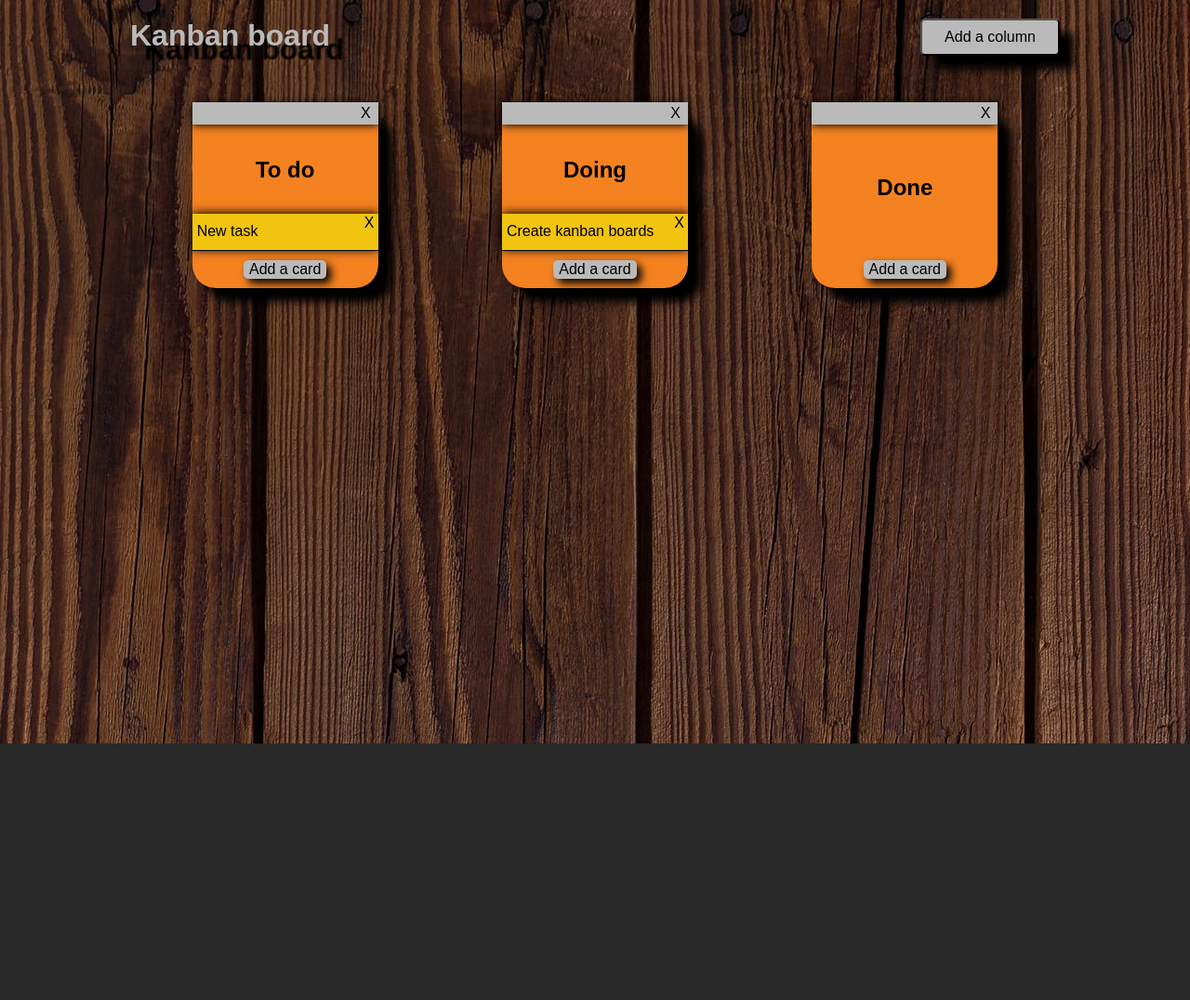
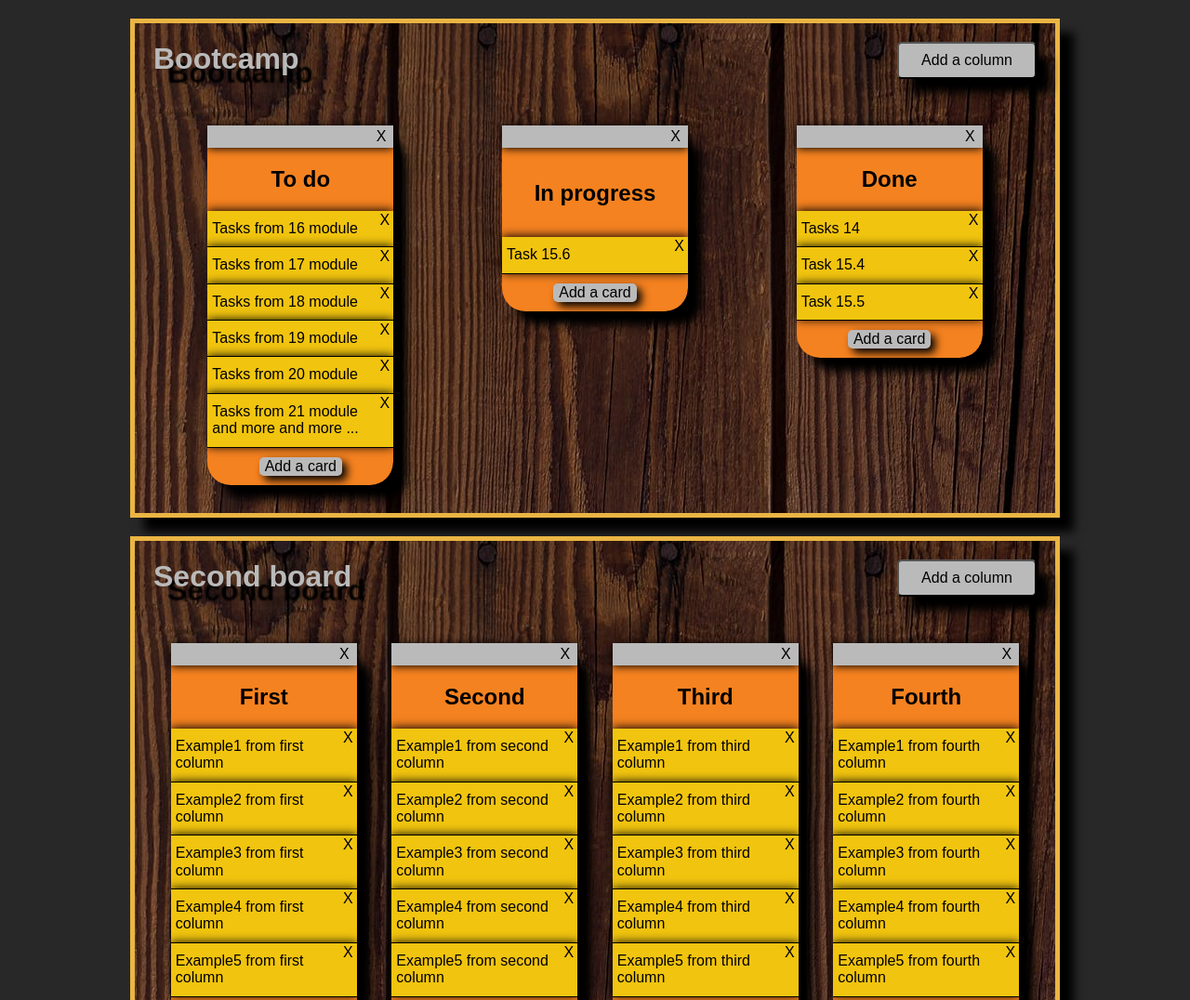
Before and after one commit to RafalPijet/little-kanban, a website: page index.html in a window 1280 px wide. Shown: the top 1076 px of the page at 93% size. Before the commit the page ends 800 px from the top, so only its background shows below. Drawn offline with Linux system fonts and the light colour scheme.

Commit message:
Adding recommendation from task 15.6

```diff
--- a/index.html
+++ b/index.html
@@ -11,13 +11,20 @@
 </head>
 <body>
     <div class="container">
-        <div id="board" class="board row">
-            <h1 class="col-9">Kanban board</h1>
+        <div class="insert"></div>
+        <div class="row flex-center">
+            <button class="add-board">Add a board</button>
+        </div>
+    </div>
+    <script id="board-template" type="x-tmpl-mustache">
+       <div class="board row">
+            <h1 class="col-9">{{name}}</h1>
             <div class="col-3 row flex-end">
                 <button class="create-column">Add a column</button>
             </div>
-            <div class="column-container col-12 row flex-around"></div>
+            <div id={{id}} class="column-container col-12 row flex-around"></div>
         </div>
+    </script>
     <script id="column-template" type="x-tmpl-mustache">
         <div class="column row flex-content-between">
              <div class="row col-12 flex-end">
@@ -30,7 +37,6 @@
              </div class="row">
         </div>
     </script>
-    </div>
     <script id="card-template" type="x-tmpl-mustache">
         <div class="card row flex-between">
             <p class="col-11 row card-description">{{description}}</p>
--- a/js/script.js
+++ b/js/script.js
@@ -2,48 +2,80 @@
 (function () {
     document.addEventListener("DOMContentLoaded", function () {
 
-    })
-
         function randomString() {
             var chars = "0123456789abcdefghiklmnopqrstuvwxyzABCDEFGHIJKLMNOPQRSTUVWXTZ";
-        var str = "";
+            var string = "";
+
             for (var i = 0; i < 10; i++) {
-            str += chars[Math.floor(Math.random() * chars.length)];
+                string += chars[Math.floor(Math.random() * chars.length)];
             }
-        return str;
+            return string;
         }
 
         function generateTemplate(name, data, basicElement) {
             var template = document.getElementById(name).innerHTML;
-        var element = document.createElement(basicElement || "div");
+            var element = document.createElement(basicElement || 'div');
             Mustache.parse(template);
             element.innerHTML = Mustache.render(template, data);
             return element;
         }
 
+        function initSortable(id, group) {
+            var el = document.getElementById(id);
+            Sortable.create(el, {
+                group: group,
+                sort: true
+            });
+        }
+
+        function Board(name) {
+            var self = this;
+            this.name = name;
+            this.id = randomString();
+            this.element = generateTemplate("board-template", {name: this.name, id: this.id});
+
+            this.element.querySelector(".board").addEventListener("click", function (event) {
+
+                if (event.target.classList.contains("create-column")) {
+                    self.addColumn(new Column(prompt("Enter the column name")));
+                }
+            });
+        }
+
+        Board.prototype = {
+
+            addColumn: function (column) {
+                this.element.querySelector(".column-container").appendChild(column.element);
+                initSortable(column.id, "task");
+            }
+        };
+
         function Column(name) {
             var self = this;
+            this.name = name;
             this.id = randomString();
-        this.name = name;
             this.element = generateTemplate("column-template", {name: this.name, id: this.id});
-        this.element.querySelector(".column").addEventListener("click", function (evt) {
 
-            if (evt.target.classList.contains("btn-delete")) {
+            this.element.querySelector(".column").addEventListener("click", function (event) {
+
+                if (event.target.classList.contains("btn-delete")) {
                     self.removeColumn();
                 }
 
-            if (evt.target.classList.contains("add-card")) {
+                if (event.target.classList.contains("add-card")) {
                     self.addCard(new Card(prompt("Enter the name of the card")));
                 }
             });
         }
 
         Column.prototype = {
+
+            removeColumn: function () {
+                this.element.parentNode.removeChild(this.element);
+            },
+
             addCard: function (card) {
                 this.element.querySelector("ul").appendChild(card.element);
-        },
-        removeColumn: function () {
-            this.element.parentNode.removeChild(this.element);
             }
         };
 
@@ -53,55 +85,75 @@
             this.description = description;
             this.element = generateTemplate("card-template", {description: this.description}, "li");
 
-        this.element.querySelector(".card").addEventListener("click", function (evt) {
-            evt.stopPropagation();
+            this.element.querySelector(".card").addEventListener("click", function (event) {
+                event.stopPropagation();
 
-            if (evt.target.classList.contains("btn-delete")) {
+                if (event.target.classList.contains("btn-delete")) {
                     self.removeCard();
                 }
             });
         }
 
         Card.prototype = {
+
             removeCard: function () {
                 this.element.parentNode.removeChild(this.element);
             }
+        };
+
+        function showExample() {
+            var firstBoard = new Board("Bootcamp");
+            var secondBoard = new Board("Second board");
+            var toDoColumn = new Column("To do");
+            var inProgressColumn = new Column("In progress");
+            var doneColumn = new Column("Done");
+            var first = new Column("First");
+            var second = new Column("Second");
+            var third = new Column("Third");
+            var fourth = new Column("Fourth");
+            var fifth = new Column("Fifth");
+            var sixth = new Column("Sixth");
+
+            document.querySelector(".insert").appendChild(firstBoard.element);
+            document.querySelector(".insert").appendChild(secondBoard.element);
+            initSortable(firstBoard.id, "column");
+            initSortable(secondBoard.id, "column");
+            firstBoard.addColumn(toDoColumn);
+            firstBoard.addColumn(inProgressColumn);
+            firstBoard.addColumn(doneColumn);
+            secondBoard.addColumn(first);
+            secondBoard.addColumn(second);
+            secondBoard.addColumn(third);
+            secondBoard.addColumn(fourth);
+            secondBoard.addColumn(fifth);
+            secondBoard.addColumn(sixth);
+            doneColumn.addCard(new Card("Tasks 14"));
+            doneColumn.addCard(new Card("Task 15.4"));
+            doneColumn.addCard(new Card("Task 15.5"));
+            inProgressColumn.addCard(new Card("Task 15.6"));
+            toDoColumn.addCard(new Card("Tasks from 16 module"));
+            toDoColumn.addCard(new Card("Tasks from 17 module"));
+            toDoColumn.addCard(new Card("Tasks from 18 module"));
+            toDoColumn.addCard(new Card("Tasks from 19 module"));
+            toDoColumn.addCard(new Card("Tasks from 20 module"));
+            toDoColumn.addCard(new Card("Tasks from 21 module and more and more ..."));
+
+            for (var i = 1; i < 6; i++) {
+                first.addCard(new Card("Example" + i + " from first column"));
+                second.addCard(new Card("Example" + i + " from second column"));
+                third.addCard(new Card("Example" + i + " from third column"));
+                fourth.addCard(new Card("Example" + i + " from fourth column"));
+                fifth.addCard(new Card("Example" + i + " from fifth column"));
+                sixth.addCard(new Card("Example" + i + " from sixth column"));
+            }
         }
 
-    var board = {
-        name: "Kanban Board",
-        addColumn: function (column) {
-            this.element.appendChild(column.element);
-            initSortable(column.id);
-        },
-        element: document.querySelector("#board .column-container")
-    };
-
-    function initSortable(id) {
-        var el = document.getElementById(id);
-        var sortable = Sortable.create(el, {
-            group: "kanban",
-            sort: true
-        });
-    }
-
-    document.querySelector("#board .create-column").addEventListener("click", function () {
-        var name = prompt("Enter a column name");
-        var column = new Column(name);
-        board.addColumn(column);
+        document.querySelector(".add-board").addEventListener("click", function () {
+            var newBoard = new Board(prompt("Enter the name of board"));
+            document.querySelector(".insert").appendChild(newBoard.element);
+            initSortable(newBoard.id, "column");
         });
 
-    var todoColumn = new Column("To do");
-    var doingColumn = new Column("Doing");
-    var doneColumn = new Column("Done");
-
-    board.addColumn(todoColumn);
-    board.addColumn(doingColumn);
-    board.addColumn(doneColumn);
-
-    var card1 = new Card("New task");
-    var card2 = new Card("Create kanban boards");
-
-    todoColumn.addCard(card1);
-    doingColumn.addCard(card2);
+        showExample();
+    })
 })();
--- a/sass/_layout.scss
+++ b/sass/_layout.scss
@@ -5,7 +5,6 @@
 body {
   margin: 0;
   padding: 0;
-  background-image: url("../images/pexels-photo-326311.jpeg");
   background-color: $grey-body;
 }
 
@@ -13,6 +12,10 @@ body {
   width: 100%;
   max-width: 1000px;
   margin: 0 auto;
+
+  >div:last-child {
+    width: 100%;
+  }
 }
 
 .row {
@@ -50,8 +53,36 @@ body {
   align-content: flex-end;
 }
 
+.prop-button {
+  margin: 20px 0;
+  width: 150px;
+  height: 40px;
+  border-radius: 5px;
+  background-color: $grey-title;
+  font-size: $font-size-16;
+  cursor: pointer;
+  outline: none;
+  box-shadow: 15px 15px 10px $black;
+  transition-duration: .3s;
+}
+
+.add-board {
+  font-family: $font-roboto-regular;
+  text-transform: uppercase;
+  @extend .prop-button;
+
+  &:active {
+    box-shadow: none;
+  }
+}
+
 .board {
   font-family: $font-roboto-bold;
+  background-image: url("../images/pexels-photo-326311.jpeg");
+  border: 5px solid $yellow-border;
+  padding: 0 20px;
+  margin: 20px 0;
+  box-shadow: 15px 15px 10px $black;
 
   h1 {
     color: $grey-title;
@@ -61,16 +92,7 @@ body {
   }
 
   .create-column {
-    margin: 20px 0;
-    width: 150px;
-    height: 40px;
-    border-radius: 5px;
-    background-color: $grey-title;
-    font-size: $font-size-16;
-    cursor: pointer;
-    outline: none;
-    box-shadow: 15px 15px 10px $black;
-    transition-duration: .3s;
+    @extend .prop-button;
 
     &:active {
       box-shadow: none;
@@ -94,6 +116,7 @@ body {
       >div:first-child {
         background-color: $grey-title;
         box-shadow: 0 1px 10px $black;
+        cursor: grab;
 
         button {
           margin: 2px;
--- a/sass/_variables.scss
+++ b/sass/_variables.scss
@@ -5,6 +5,7 @@ $grey-body: #282828;
 $grey-title: #bababa;
 $orange: #f58220;
 $yellow: #f1c40f;
+$yellow-border: #EAB543;
 
 /* Font sizes */
 $font-size-13: 13px;
```
Also changed, not shown: css/style.css, sass/style.scss (line endings or trailing spaces), 1 other file. Lines whose indentation alone changed are shown as unchanged.
